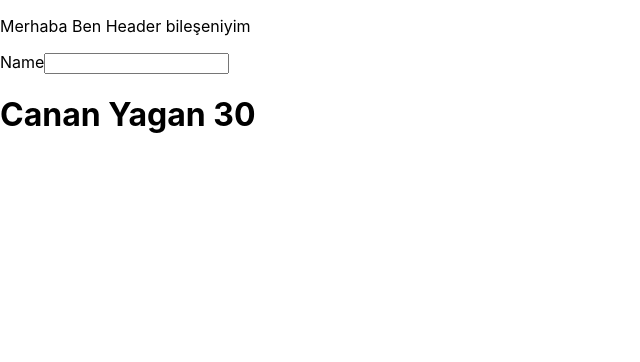
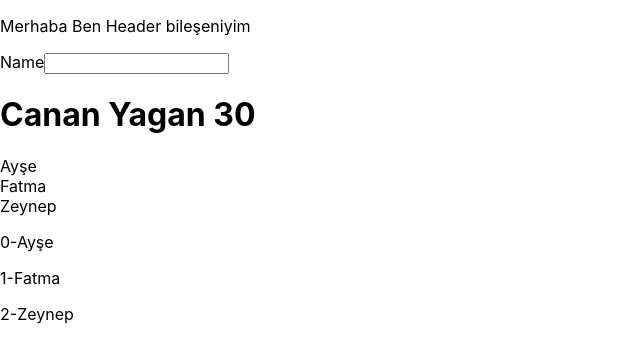
Before and after one commit to CananYagan/ReactStartProject, a React (Create React App) app: page / in a window 1280 px wide. Shown: the top 362 px of the page, without its empty margins (0-640 px from the left). Built offline with nearby package versions, Linux system fonts and the light colour scheme.

Commit message:
PropTypes

```diff
--- a/src/App.jsx
+++ b/src/App.jsx
@@ -1,13 +1,24 @@
 import './App.css';
 import Header from './components/Header'
 import User from './components/User'
+
+const users=[
+  {id:1,name:"Canan"}
+  ,{id:2,name:"Halim"}]
 
 function App() {
   return (
     <>
       {/* jsx html yazar gibi javascipt yazma = return createElement("div",null,"hello")*/}
      <Header/>
-     <User name="Canan" surname="Yagan" age={30} isLoggedIn={true}/>
+     <User
+     name="Canan"
+     surname="Yagan"
+     age={"30"}
+     isLoggedIn={true}
+     friends={["Ayşe","Fatma","Zeynep"]}
+     //users={users}
+     />
 
     </>
   );
--- a/src/components/User.jsx
+++ b/src/components/User.jsx
@@ -1,13 +1,47 @@
+import PropTypes from "prop-types";
 
+function User({name,surname,age,isLoggedIn,friends,users}){
+    return (
+      <>
+        <h1>
+          {" "}
+          {isLoggedIn ? `${name} ${surname} ${age} ` : "Giriş Yapmadınız"}
+        </h1>
 
-function User({name,surname,age,isLoggedIn}){
-    console.log()
-    return(
-        <>
-            <h1> {isLoggedIn ? `${name} ${surname} ${age} `: "Giriş Yapmadınız"}</h1>
+        {friends.map((friends) => (
+          <div>{friends}</div>
+        ))}
 
-        </>
-    )
+        {friends.map((friends, index) => (
+          <p key={index}>
+            {index}-{friends}
+          </p>
+        ))}
+
+        {/*Eğer içerisinde başka işlem de yapılacaksa return kullanılır
+         {users.map((users) => {
+          return (
+            <p key={users.id}>
+              {users.id} {users.name}
+            </p>
+          );
+        })} */}
+
+        {users && users.map((users) => (
+          <p key={users.id}>
+            {users.id}-{users.name}
+          </p>
+        ))}
+      </>
+    );
 }
+User.propTypes={
+  name:PropTypes.string.isRequired,
+  surname:PropTypes.string.isRequired,
+  isLoggedIn:PropTypes.bool.isRequired,
+  age:PropTypes.oneOfType([PropTypes.number,PropTypes.string]).isRequired,
+  friends:PropTypes.array.isRequired,
+  users:PropTypes.array
+};
 
 export default User;
```
